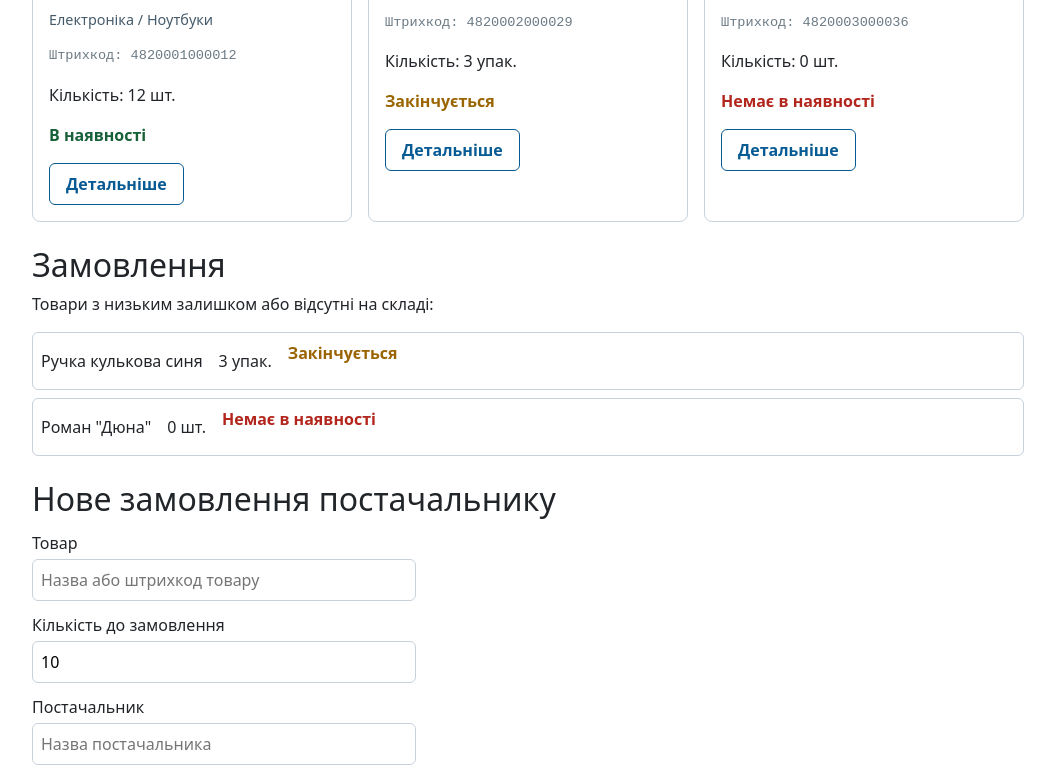
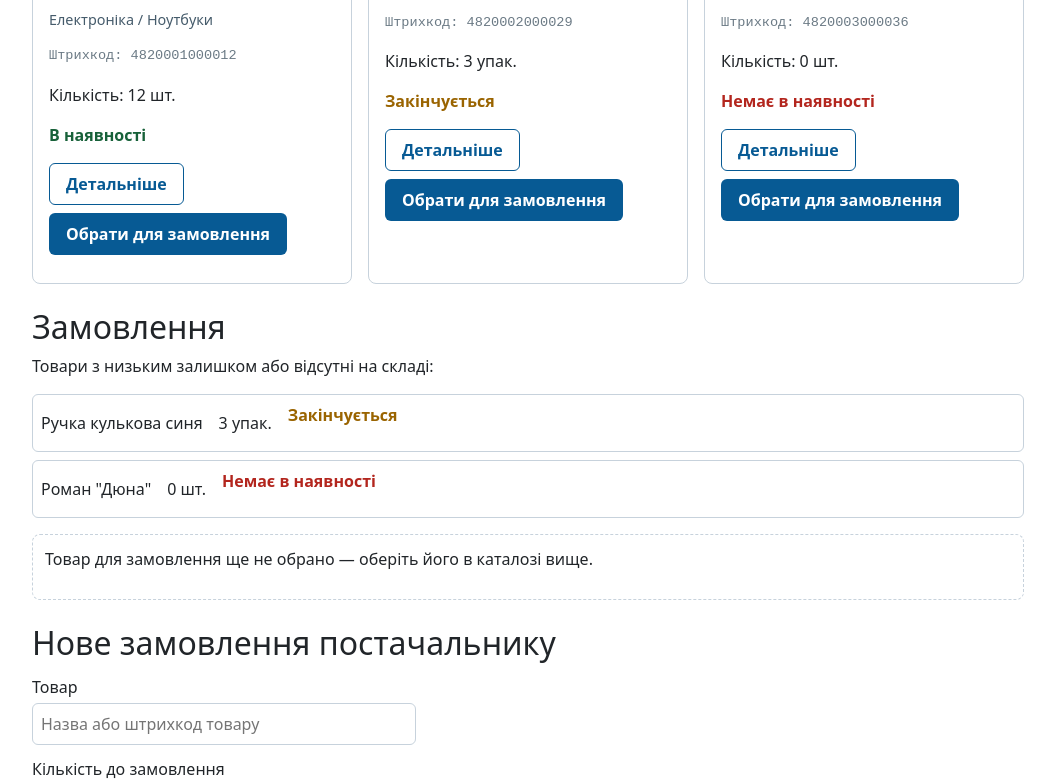
Before and after one commit to bohdandrychak-ip254k-hash/warehouse-management, a React (Vite) app: page / in a window 1280 px wide. Shown: the part 499-1280 px from the top of the page, without its empty margins (112-1167 px from the left). Built offline with nearby package versions, Linux system fonts and the light colour scheme.

Commit message:
add order by button

```diff
--- a/src/App.jsx
+++ b/src/App.jsx
@@ -1,6 +1,8 @@
+import { useState } from 'react'
 import AppLayout from './components/layout/AppLayout.jsx'
 import HomePage from './pages/HomePage.jsx'
 import OrderPage from './pages/OrderPage.jsx'
+import { products, categories, sections } from './data/products.js'
 
 const navLinks = [
   { label: 'Про застосунок', href: '#about' },
@@ -8,11 +10,27 @@ const navLinks = [
   { label: 'Замовлення', href: '#order' },
 ]
 
+function enrichProduct(product) {
+  const category = categories.find((c) => c.id === product.categoryId)
+  const section = sections.find((s) => s.id === product.sectionId)
+
+  return {
+    ...product,
+    categoryName: category?.name ?? 'Без категорії',
+    sectionName: section?.name ?? 'Без секції',
+  }
+}
+
 export default function App() {
+  const [selectedId, setSelectedId] = useState(null)
+
+  const catalog = products.map(enrichProduct)
+  const selectedProduct = catalog.find((item) => item.id === selectedId) ?? null
+
   return (
     <AppLayout title="Склад" links={navLinks}>
-      <HomePage />
-      <OrderPage />
+      <HomePage catalog={catalog} selectedId={selectedId} onSelect={setSelectedId} />
+      <OrderPage selectedProduct={selectedProduct} onClearSelection={() => setSelectedId(null)} />
     </AppLayout>
   )
 }
--- a/src/components/products/ProductCard.jsx
+++ b/src/components/products/ProductCard.jsx
@@ -4,7 +4,7 @@ import AttributeList from './AttributeList.jsx'
 import AppButton from '../ui/AppButton.jsx'
 import Modal from '../ui/Modal.jsx'
 
-export default function ProductCard({ item }) {
+export default function ProductCard({ item, selected, onSelect }) {
   const [detailsOpen, setDetailsOpen] = useState(false)
 
   return (
@@ -15,13 +15,17 @@ export default function ProductCard({ item }) {
       <p>Кількість: {item.quantity} {item.unit}</p>
       <AvailabilityBadge quantity={item.quantity} />
 
-      <AppButton
-        variant="secondary"
-        aria-haspopup="dialog"
-        onClick={() => setDetailsOpen(true)}
-      >
-        Детальніше
-      </AppButton>
+      <div className="card-actions">
+        <AppButton variant="secondary" aria-haspopup="dialog" onClick={() => setDetailsOpen(true)}>
+          Детальніше
+        </AppButton>
+
+        <AppButton aria-pressed={selected} onClick={() => onSelect(item.id)}>
+          {selected ? 'Обрано' : 'Обрати для замовлення'}
+        </AppButton>
+      </div>
+
+      {selected && <p className="selection-note">Додано до замовлення нижче.</p>}
 
       {detailsOpen && (
         <Modal title={item.name} onClose={() => setDetailsOpen(false)}>
--- a/src/components/products/ProductList.jsx
+++ b/src/components/products/ProductList.jsx
@@ -1,7 +1,7 @@
 import ProductCard from './ProductCard.jsx'
 import EmptyState from '../ui/EmptyState.jsx'
 
-export default function ProductList({ items, emptyMessage = 'Товари ще не додано.' }) {
+export default function ProductList({ items, emptyMessage = 'Товари ще не додано.', selectedId, onSelect }) {
   if (items.length === 0) {
     return <EmptyState message={emptyMessage} />
   }
@@ -10,7 +10,7 @@ export default function ProductList({ items, emptyMessage = 'Товари ще
     <ul className="product-grid">
       {items.map((item) => (
         <li key={item.id}>
-          <ProductCard item={item} />
+          <ProductCard item={item} selected={item.id === selectedId} onSelect={onSelect} />
         </li>
       ))}
     </ul>
--- a/src/index.css
+++ b/src/index.css
@@ -345,3 +345,19 @@ section { margin-block: 1.5rem; }
   font-size: 1rem;
   font-weight: 600;
 }
+.card-actions {
+  display: flex;
+  gap: 0.5rem;
+  flex-wrap: wrap;
+  margin-block: 0.75rem;
+}
+.selection-note {
+  color: #176139;
+  font-weight: 600;
+}
+.selected-product {
+  margin-block: 1rem;
+  padding: 0.75rem;
+  border: 1px dashed #c7d2dc;
+  border-radius: 0.5rem;
+}
--- a/src/pages/HomePage.jsx
+++ b/src/pages/HomePage.jsx
@@ -4,38 +4,24 @@ import CatalogSummary from '../components/products/CatalogSummary.jsx'
 import ProductList from '../components/products/ProductList.jsx'
 import FiltersModal from '../components/products/FiltersModal.jsx'
 import AppButton from '../components/ui/AppButton.jsx'
-import { products, categories, sections } from '../data/products.js'
-
-function enrichProduct(product) {
-  const category = categories.find((c) => c.id === product.categoryId)
-  const section = sections.find((s) => s.id === product.sectionId)
-
-  return {
-    ...product,
-    categoryName: category?.name ?? 'Без категорії',
-    sectionName: section?.name ?? 'Без секції',
-  }
-}
+import { sections, categories } from '../data/products.js'
 
 function matchesQuery(product, query) {
   const normalized = query.trim().toLowerCase()
-  if (normalized === '') {
-    return true
-  }
+  if (normalized === '') return true
   return (
     product.name.toLowerCase().includes(normalized) ||
     product.barcode.includes(normalized)
   )
 }
 
-export default function HomePage() {
+export default function HomePage({ catalog, selectedId, onSelect }) {
   const [query, setQuery] = useState('')
   const [lowStockOnly, setLowStockOnly] = useState(false)
   const [selectedSectionIds, setSelectedSectionIds] = useState(() => new Set())
   const [selectedCategoryIds, setSelectedCategoryIds] = useState(() => new Set())
   const [filtersOpen, setFiltersOpen] = useState(false)
 
-  const catalog = products.map(enrichProduct)
   const visibleProducts = catalog.filter((item) => {
     const matchesSection = selectedSectionIds.size === 0 || selectedSectionIds.has(item.sectionId)
     const matchesCategory = selectedCategoryIds.size === 0 || selectedCategoryIds.has(item.categoryId)
@@ -63,11 +49,7 @@ export default function HomePage() {
   function toggleSection(id) {
     setSelectedSectionIds((previous) => {
       const next = new Set(previous)
-      if (next.has(id)) {
-        next.delete(id)
-      } else {
-        next.add(id)
-      }
+      next.has(id) ? next.delete(id) : next.add(id)
       return next
     })
   }
@@ -75,11 +57,7 @@ export default function HomePage() {
   function toggleCategory(id) {
     setSelectedCategoryIds((previous) => {
       const next = new Set(previous)
-      if (next.has(id)) {
-        next.delete(id)
-      } else {
-        next.add(id)
-      }
+      next.has(id) ? next.delete(id) : next.add(id)
       return next
     })
   }
@@ -117,11 +95,7 @@ export default function HomePage() {
             Лише дефіцитні
           </label>
 
-          <AppButton
-            variant="secondary"
-            aria-haspopup="dialog"
-            onClick={() => setFiltersOpen(true)}
-          >
+          <AppButton variant="secondary" aria-haspopup="dialog" onClick={() => setFiltersOpen(true)}>
             Фільтри{filtersActive && ' •'}
           </AppButton>
 
@@ -131,7 +105,12 @@ export default function HomePage() {
         </div>
 
         <CatalogSummary total={visibleProducts.length} caption="Знайдено товарів" />
-        <ProductList items={visibleProducts} emptyMessage={emptyMessage} />
+        <ProductList
+          items={visibleProducts}
+          emptyMessage={emptyMessage}
+          selectedId={selectedId}
+          onSelect={onSelect}
+        />
       </Section>
 
       {filtersOpen && (
--- a/src/pages/OrderPage.jsx
+++ b/src/pages/OrderPage.jsx
@@ -1,15 +1,33 @@
 import Section from '../components/ui/Section.jsx'
 import DeficitList from '../components/orders/DeficitList.jsx'
 import OrderFormPreview from '../components/orders/OrderFormPreview.jsx'
+import AppButton from '../components/ui/AppButton.jsx'
 import { products } from '../data/products.js'
 
-export default function OrderPage() {
+export default function OrderPage({ selectedProduct, onClearSelection }) {
   const deficitProducts = products.filter((p) => p.quantity <= 5)
 
   return (
     <Section id="order" title="Замовлення">
       <p>Товари з низьким залишком або відсутні на складі:</p>
       <DeficitList items={deficitProducts} />
+
+      <div className="selected-product">
+        {selectedProduct ? (
+          <>
+            <p>
+              Обраний товар для замовлення: <strong>{selectedProduct.name}</strong>{' '}
+              ({selectedProduct.quantity} {selectedProduct.unit} на складі)
+            </p>
+            <AppButton variant="secondary" onClick={onClearSelection}>
+              Скасувати вибір
+            </AppButton>
+          </>
+        ) : (
+          <p>Товар для замовлення ще не обрано — оберіть його в каталозі вище.</p>
+        )}
+      </div>
+
       <OrderFormPreview />
     </Section>
   )
```
